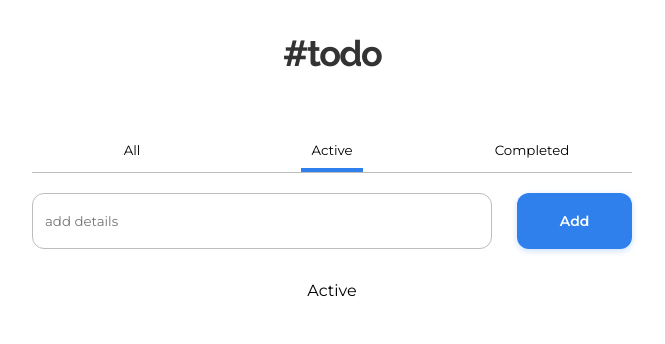
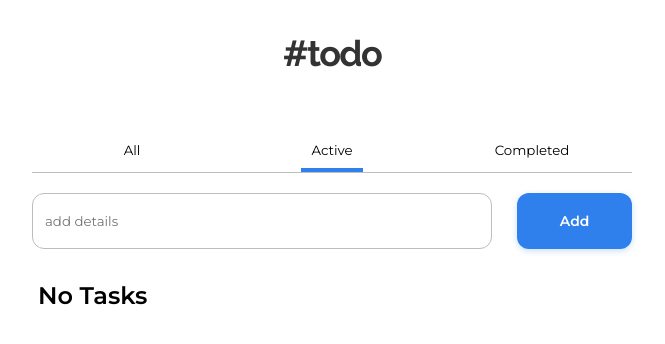
Before and after one commit to miguelfiais/todo-list, a React (Vite) app: page /active in a window 1280 px wide. Shown: the top 344 px of the page, without its empty margins (308-973 px from the left). Built offline with nearby package versions, Linux system fonts and the light colour scheme.

Commit message:
feat: add active screen

```diff
--- a/src/components/Active/index.jsx
+++ b/src/components/Active/index.jsx
@@ -1,6 +1,23 @@
+import { useEffect, useState } from "react"
+import { useList } from "../../hooks/ListContext"
+import Task from "../Task"
+
 const Active = () => {
+
+  const { list, completedTask } = useList()
+  const [listActive, setListActive] = useState([])
+
+  useEffect(() => {
+    const newList = list.filter(item => item.completed === false)
+  setListActive(newList)
+  },[list])
+
+
+
   return (
-    <div>Active</div>
+    <>
+      <Task list={listActive} completedTask={completedTask}/>
+    </>
   )
 }
 
```
